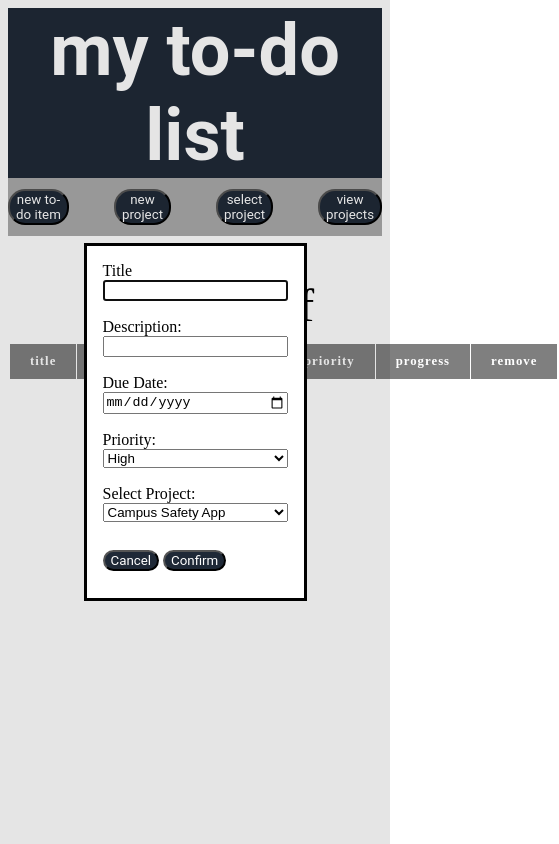
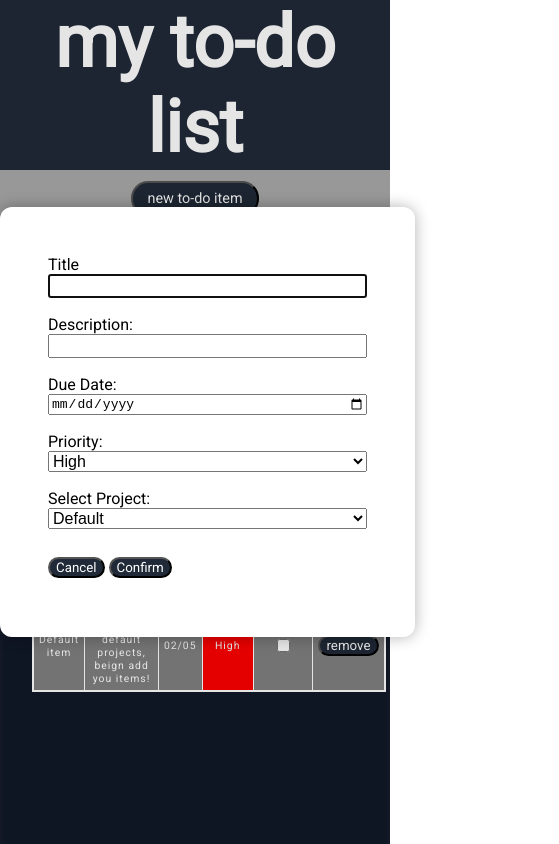
Before and after one commit to Sibonginhlanhla/to-do-list, a website built with webpack: page src/template.html in a window 390 px wide. Both pictures are taken after a click on the button "new to-do item". Shown: the top 844 px of the page, 559 px wide, since content can reach past the window. Built offline with nearby package versions, Linux system fonts and the light colour scheme.

Commit message:
fixed default display and added reponsive styles

```diff
--- a/src/index.js
+++ b/src/index.js
@@ -7,13 +7,13 @@ function createTable(x){
         <tr>
             <th>title</th>
             <th>description</th>
-            <th>dueDate</th>
+            <th>due date</th>
             <th>priority</th>
             <th>progress</th>
             <th>remove</th>
         </tr>
     `;
-    content.appendChild(x);
+    // content.appendChild(x);
 }
 
 function refreshProjectOptions() {
@@ -77,10 +77,9 @@ if (storedLibrary) {
 } else {
     myProjects = [
         {
-            name: "Campus Safety App",
+            name: "Default",
             arr: [
-                new Item("Finalize emergency alert API", "Complete testing for real-time alerts", "02/05", "High", false),
-                new Item("Style profile page", "Center profile image and add 'Edit Image' button", "03/05", "Medium", false)
+                new Item("Default item", "Delete this other default projects, beign add you items!", "02/05", "High", false),
             ]
         },
         {
@@ -102,12 +101,10 @@ if (storedLibrary) {
 }
 
 const cap = document.querySelector("caption");
-cap.textContent = "def";
-cap.style.color = "black";
-cap.style.fontSize = "47px";
+cap.textContent = "Default";
 
 for (let i of myProjects){
-    if (i.name === "def"){
+    if (i.name === "Default"){
         for (let j of i.arr)renderItems(j, table);
     }
 }
@@ -190,7 +187,7 @@ for (let project of myProjects){
     option.value = project.name;
     option.textContent = project.name;
 
-    if (project.name === "def") {
+    if (project.name === "Default") {
         option.selected = true;
     }
     selectProj.appendChild(option);
--- a/src/styles.css
+++ b/src/styles.css
@@ -1,3 +1,9 @@
+body {
+    font-family: 'Roboto', sans-serif;
+    margin: 0;
+    padding: 0;
+}
+
 header {
     background-color: #1F2937;
     font-family: Roboto;
@@ -27,17 +33,34 @@ button {
     margin-block: 11px;
 }
 
+button:hover {
+    background-color: #374151;
+    cursor: pointer;
+}
+
+#add button {
+    padding: 0.5em 1em;
+    font-size: 0.9rem;
+}
+
 table {
     border-collapse: collapse;
     border: 2px solid white;
     letter-spacing: 1px;
     font-size: 0.8rem;
-    background-color: rgba(0, 0, 0, 0.5); /* semi-transparent bg */
+    background-color: #1F2937; /* match buttons */
     color: white;
     margin: 2rem auto;
-    width: 90%;       /* or a fixed width like 800px */
+    width: 90%;
     max-width: 1000px;
     text-align: center;
+}
+
+table caption {
+    color: white;
+    font-size: 1.8rem;
+    font-weight: bold;
+    padding: 10px;
 }
 
 
@@ -48,10 +71,6 @@ td, th {
 
 td {
     text-align: center;
-}
-
-caption {
-    padding: 10px;
 }
 
 form {
@@ -76,3 +95,46 @@ form {
 .project-card h2 {
     margin: 0 0 0.5em;
 }
+
+@media (max-width: 600px) {
+    form {
+        padding: 1em;
+    }
+
+    .form-element input, .form-element select {
+        font-size: 1em;
+    }
+
+    table, th, td {
+        font-size: 0.65rem;
+        padding: 5px;
+    }
+
+    .project-card {
+        padding: 0.5em;
+        margin: 0.5em;
+    }
+
+    #add {
+        flex-direction: column;
+        gap: 15px;
+    }
+}
+
+dialog {
+    border: none;
+    border-radius: 12px;
+    padding: 2em;
+    background: white;
+    color: black;
+    box-shadow: 0px 0px 15px rgba(0, 0, 0, 0.3);
+    width: 90%;
+    max-width: 400px;
+}
+
+#content {
+    background-color: #111827;
+    padding: 2rem;
+    min-height: 100vh;
+    box-shadow: inset 0 0 10px rgba(255, 255, 255, 0.05);
+}
--- a/src/template.html
+++ b/src/template.html
@@ -4,6 +4,7 @@
     <meta charset="UTF-8">
     <meta name="viewport" content="width=device-width, initial-scale=1.0">
     <title>Document</title>
+    <link href="https://fonts.googleapis.com/css2?family=Roboto&display=swap" rel="stylesheet">
 </head>
 <body>
     <header>
```
